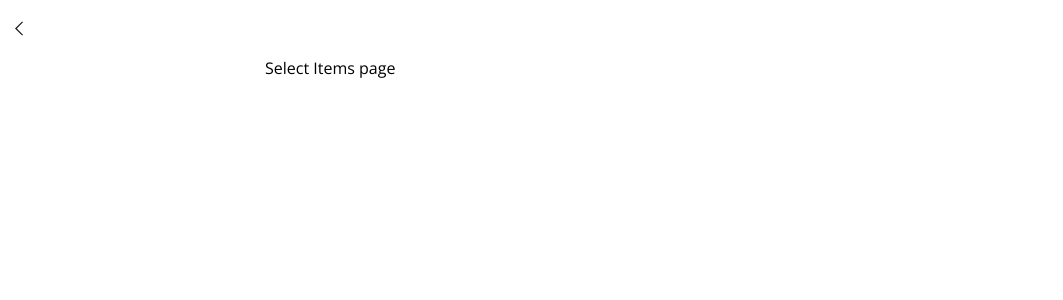
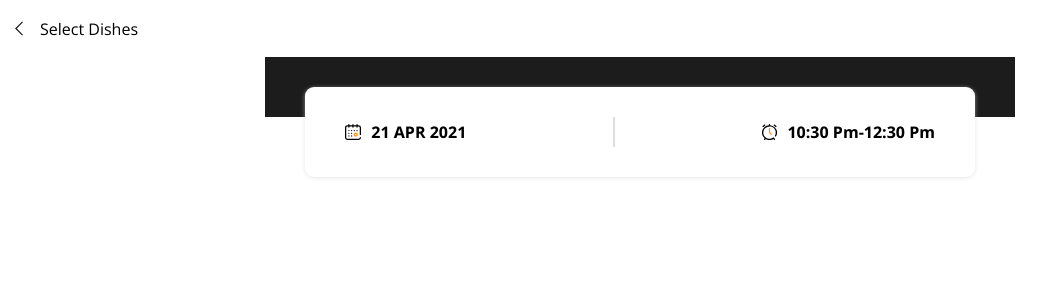
Before and after one commit to SGI-CAPP-AT2/chefkart, a React (Create React App) app: page /#/ in a window 1280 px wide. Shown: the top 300 px of the page, without its empty margins (0-1063 px from the left). Built offline with nearby package versions, Linux system fonts and the light colour scheme.

Commit message:
Added time and date section

```diff
--- /dev/null
+++ b/src/components/DateTimeBanner.jsx
@@ -0,0 +1,90 @@
+import styled from "styled-components";
+import calendar from "../assets/calendar.svg";
+import time from "../assets/time.svg";
+const SuperParent = styled.div`
+  position: relative;
+  width: 100%;
+  height: 150px;
+`;
+const Front = styled.div`
+  width: 100%;
+  height: 100%;
+  display: flex;
+  vertical-align: middle;
+  align-items: middle;
+  position: absolute;
+  top: 0;
+  left: 0;
+  z-index: 1;
+`;
+const Back = styled.div`
+  width: 100%;
+  height: 100%;
+  display: flex;
+  flex-direction: column;
+  position: absolute;
+  top: 0;
+  left: 0;
+  z-index: 0;
+`;
+const BlackBlock = styled.div`
+  height: 40%;
+  width: 100%;
+  background-color: #1c1c1c;
+`;
+const DateTimeContainer = styled.div`
+  display: flex;
+  width: calc(100% - 140px);
+  margin: auto;
+  background: #ffffff 0% 0% no-repeat padding-box;
+  box-shadow: 0px 1px 4px #d6d6d69e;
+  border-radius: 9px;
+  vertical-align: center;
+  padding: 30px;
+`;
+const ImageIcon = styled.img`
+  margin: auto;
+`;
+const DateContainer = styled.div`
+  margin-left: 10px;
+  display: flex;
+`;
+const TimeContainer = styled.div`
+  margin-right: 10px;
+  display: flex;
+`;
+const TextInContainer = styled.div`
+  margin: auto;
+  margin-left: 10px;
+`;
+const VerticalDivider = styled.div`
+  height: 30px;
+  width: 2px;
+  background-color: #d6d6d6ce;
+  margin: auto;
+`;
+const DateTimeBanner = () => {
+  return (
+    <SuperParent>
+      <Back>
+        <BlackBlock />
+      </Back>
+      <Front>
+        <DateTimeContainer>
+          <DateContainer>
+            <ImageIcon src={calendar} />
+            <TextInContainer className="bold">21 APR 2021</TextInContainer>
+          </DateContainer>
+          <VerticalDivider />
+          <TimeContainer>
+            <ImageIcon src={time} />
+            <TextInContainer className="bold">
+              10:30 Pm-12:30 Pm
+            </TextInContainer>
+          </TimeContainer>
+        </DateTimeContainer>
+      </Front>
+    </SuperParent>
+  );
+};
+export default DateTimeBanner;
--- /dev/null
+++ b/src/data/cats.json
@@ -0,0 +1 @@
+["Indian", "Italian", "Italian", "Italian"]
--- a/src/routes/SelectItems.jsx
+++ b/src/routes/SelectItems.jsx
@@ -1,4 +1,13 @@
+import DateTimeBanner from "../components/DateTimeBanner";
+import { useTitle } from "../context/title.context";
+
 const SelectItems = () => {
-  return <div>Select Items page</div>;
+  const setTitle = useTitle();
+  setTitle("Select Dishes");
+  return (
+    <div>
+      <DateTimeBanner />
+    </div>
+  );
 };
 export default SelectItems;
```
Also changed, not shown: src/logo.svg (deleted).
